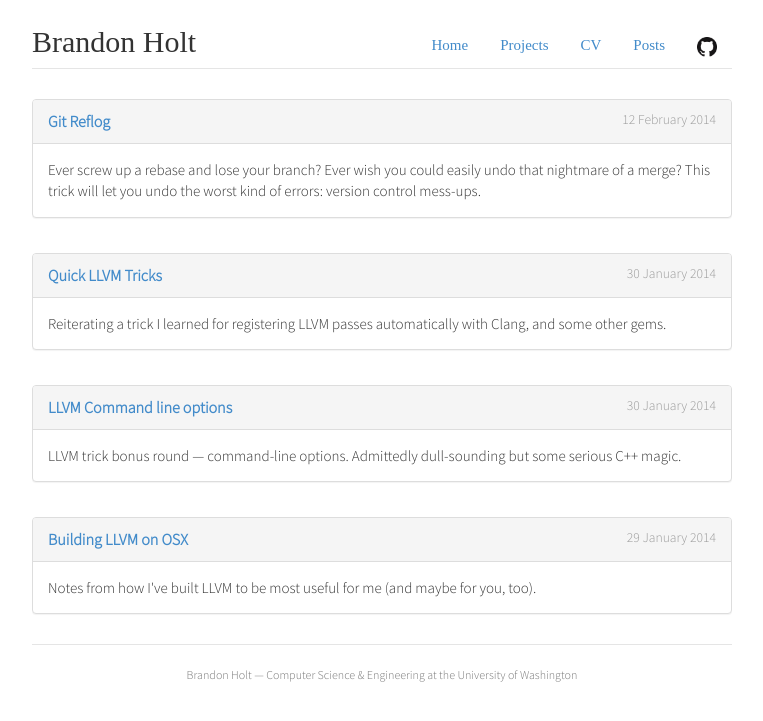
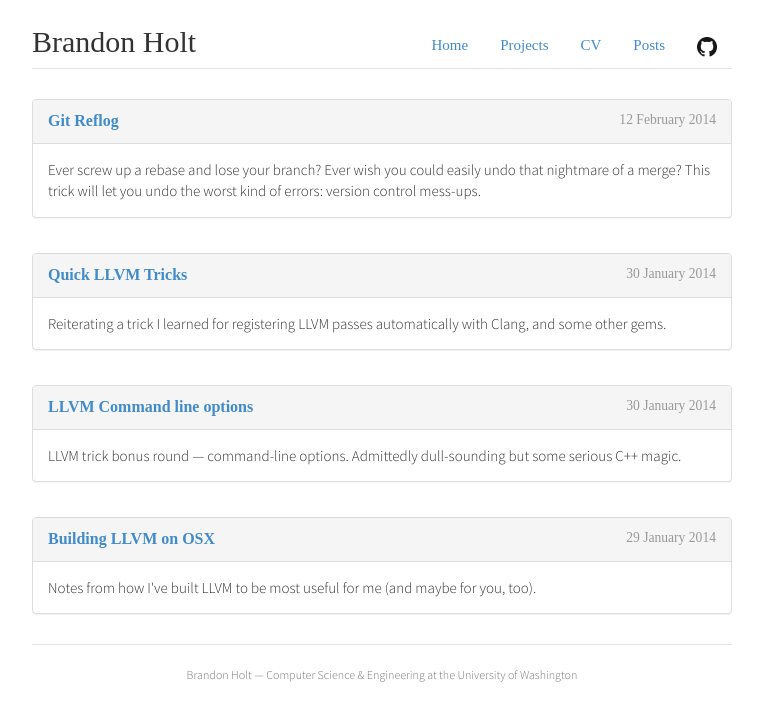
Before and after one commit to nelsonje/nelsonje.github.io, a Jekyll site: the page built from posts.html, in a window 1280 px wide. Shown: the top 721 px of the page, without its empty margins (258-1021 px from the left). Built offline with Jekyll 4.4.1, drawn with Linux system fonts in a browser that asks for light colours; some web fonts are replaced; Markdown is read by kramdown in place of the engine named in the settings.

Commit message:
fix font weight

```diff
--- a/css/theme.css
+++ b/css/theme.css
@@ -3,6 +3,7 @@
 /*  font-family: 'News Cycle', sans-serif;*/
 /*  font-family: 'Helvetica Neue', sans-serif;*/
   font-family: 'Source Sans Pro', News Cycle, sans-serif;
+  font-weight: 300;
   font-size: 15px;
   padding-top: 5px;
   padding-bottom: 10px;
@@ -15,11 +16,10 @@
 div.header {
   font-family: News Cycle;
 }
-div.header h2 {
+div.header h2, div.panel-title {
   font-family: News Cycle;
   font-weight: normal;
 }
-
 
 h1, h2, h3 {
 font-family: News Cycle;
```
